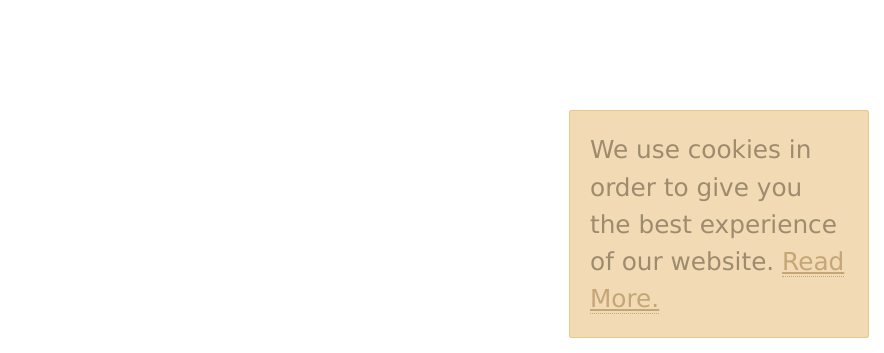
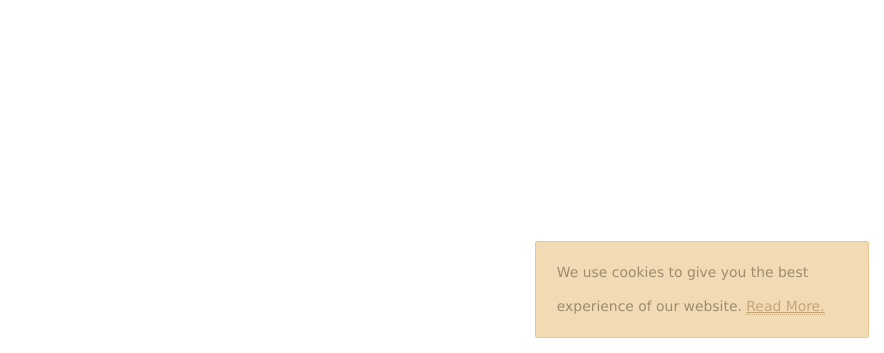
Before and after one commit to jsengstrom/houston, a website: page index.html in a window 1280 px wide. Shown: the part 447-800 px from the top of the page, without its empty margins (396-1280 px from the left). Drawn offline with nearby package versions, Linux system fonts and the light colour scheme; files that its build step writes are made by us from their sources.

Commit message:
Updated cookies banner

```diff
--- a/js/_houston/cookies.js
+++ b/js/_houston/cookies.js
@@ -9,7 +9,7 @@ function createDiv(){
   var div = document.createElement('div');
   div.setAttribute('id','cookie');
   div.className = 'cookie-banner';
-  div.innerHTML = '<p class="margin--none">We use cookies in order to give you the best experience of our website. <a href="/privacy">Read More.</a></p>';
+  div.innerHTML = '<p class="margin--none">We use cookies to give you the best experience of our website. <a href="/privacy">Read More.</a></p>';
 
   bodytag.appendChild(div);
   document.getElementsByTagName('body')[0].className+=' cookiebanner';
--- a/scss/_houston/_config.scss
+++ b/scss/_houston/_config.scss
@@ -54,7 +54,7 @@ $font_base:  1.6;
 //  in rem units to preserve the baseline grid. If this feature is turned off,
 //  line height is unitless, so becomes (x) * (current font size).
 
-$line_height_base: 2;
+$line_height_base: 1.8;
 
 //  Set font sizes for key elements below (<p> inherits $font_base). By default
 //  the number refers to it's position on the type scale. If $use_type_scale is
--- a/scss/_houston/components/cookies.scss
+++ b/scss/_houston/components/cookies.scss
@@ -22,9 +22,8 @@ $cookie-color: null;
 }
 
 .cookie-banner {
-  width: 100%;
-  max-width: 300px;
-  padding: 20px;
+  width: calc(100% - 30px);
+  padding: 1em 1.5em;
   z-index: 99997;
   opacity: 0.6;
 
@@ -33,11 +32,15 @@ $cookie-color: null;
   border: 1px solid darken($cookie-color, 15);
   border-radius: 2px;
 
-  @include font-size(1, 1.6);
+  @include font-size(-1);
   @include fixed(bottom 15px right 15px);
 
   a, a:visited, a:hover {
     color: darken($cookie-color, 35);
     border-bottom: 1px dotted darken($cookie-color, 35);
   }
+
+  @include bp(lap) {
+    max-width: 24em;
+  }
 }
```
Also changed, not shown: build/css/global.css, build/js/global.min.js, 1 other file.
